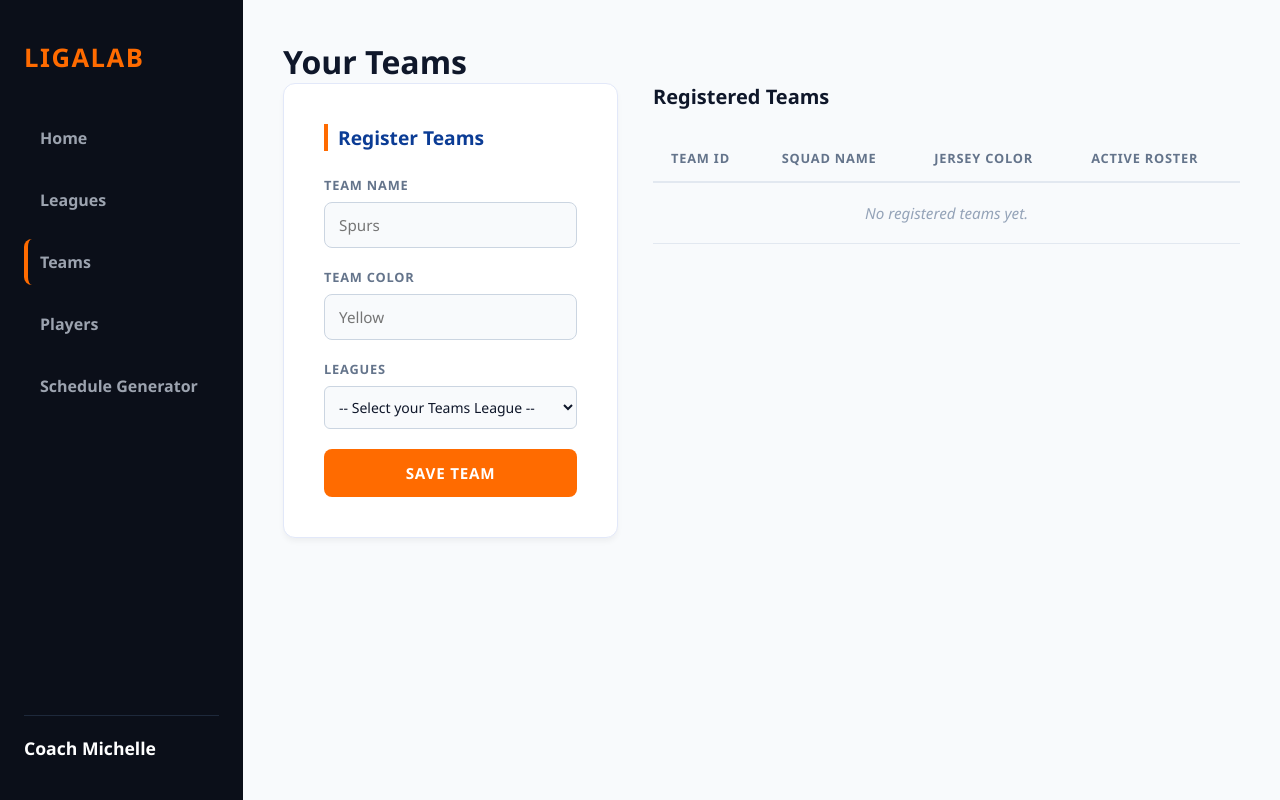
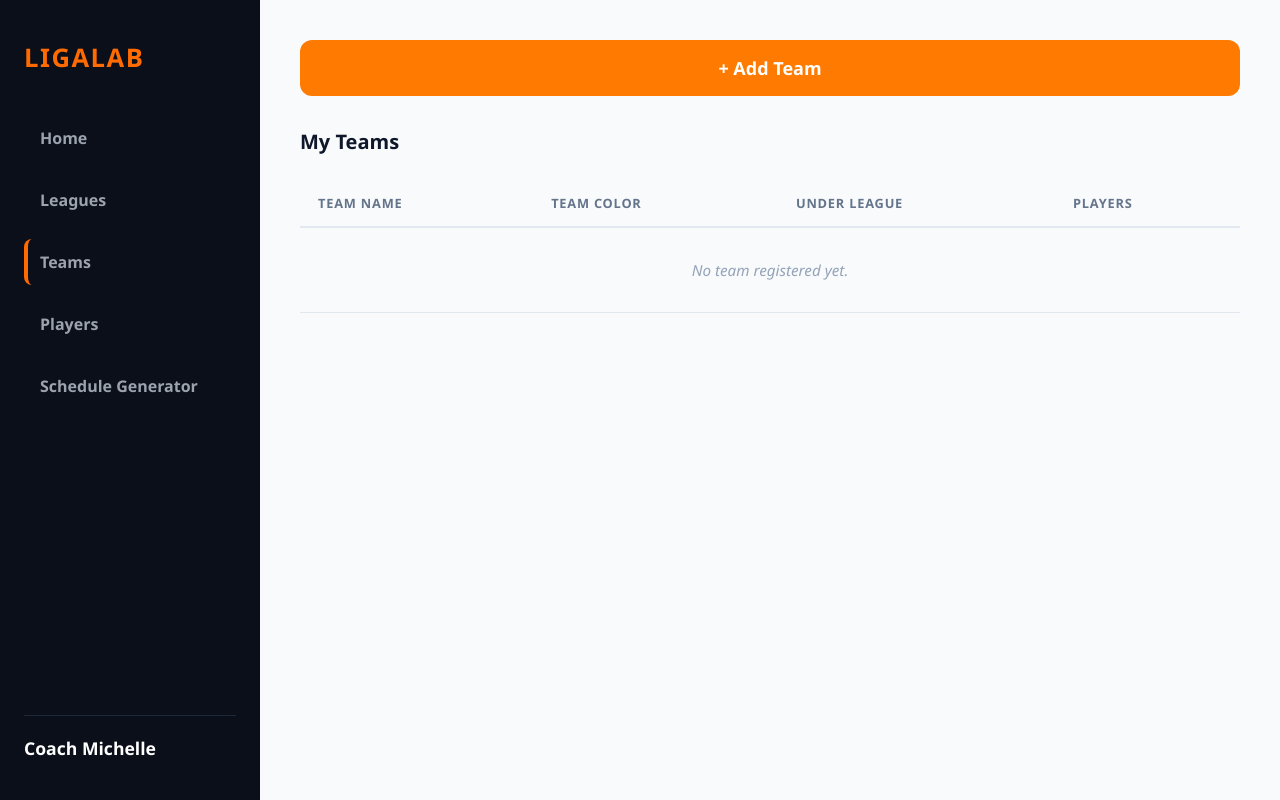
Before and after one commit to mdlcodes/LigaLab, a Flask app: page /teams in a window 1280 px wide. Run offline with Flask 3, Linux system fonts and the light colour scheme; parts of the project's set-up code (start-up, migrations or seed data) failed here and were passed over.

Commit message:
UI: Fix UI for the team section. Updated table for the team registered viewing.

```diff
--- a/templates/teams.html
+++ b/templates/teams.html
@@ -3,10 +3,9 @@
 <head>
     <meta charset="UTF-8">
     <meta name="viewport" content="width=device-width, initial-scale=1.0">
-        <title>LigaLab</title>
+    <title>LigaLab - Leagues</title>
     <link rel="stylesheet" href="{{ url_for('static', filename='style.css')}}">
 </head>
-
 <body class="dashboard-body">
     <div class="dashboard-wrapper">
         <aside class="sidebar">
@@ -18,79 +17,50 @@
                 <a href="{{ url_for('players')}}" class="menu-item">Players</a>
                 <a href="{{ url_for('schedules')}}" class="menu-item">Schedule Generator</a>
             </nav>
-
             <div class="sidebar-user-badge">Coach Michelle</div>
         </aside>
 
         <main class="dashboard-content">
-
-                <header>
-                <div class="welcome-block">
-                    <h1> Your Teams </h1>
-                </div>
-                </header>
-
-                <div class="control-deck">
-                    <div class="form-card">
-                        <h3>Register Teams</h3>
-                        <form action="{{ url_for('teams') }}" method="POST">
-
-                            <div class="input-group">
-                                <label for="team-name">Team Name</label>
-                                <input type="text" id="team-name" name="ligalab-team-name"  placeholder="Spurs">
-                            </div>
-
-                            <div class="input-group">
-                                <label for="team-color">Team Color</label>
-                                <input type="text" id="team-color" name="ligalab-team-color" placeholder="Yellow">
-                            </div>
-
-                            <div class="input-group">
-                                <labeL for="team-league">Leagues</labeL>
-                                <select id="team-league" name="ligalab-team-league" required >
-                                <option value="" disabled selected>-- Select your Teams League --</option>
-
-                                {%for league in leagues%}
-                                    <option value="{{ league.name }}">{{ league.name }} ({{ league.season }})</option>
-                                {% endfor %}
-                                </select>
-                            </div>
-                            <button type="submit" class="btn-primary-action">Save Team</button>
-                        </form>
+            <div class="action-header-row">
+                <a href="{{ url_for('create_league') }}" class="btn-add-hero">+ Add Team</a>
             </div>
 
             <div class="data-panel">
                 <div class="panel-header">
-                        <h3>Registered Teams</h3>
+                    <h3>My Teams</h3>
                 </div>
-
                 <table class="data-table">
                     <thead>
                         <tr>
-                                <th>Team ID</th>
-                                <th>Squad Name</th>
-                                <th>Jersey Color</th>
-                                <th>Active Roster</th>
+                            <th>Team Name</th>
+                            <th>Team Color</th>
+                            <th>Under League</th>
+                            <th>Players</th>
                         </tr>
                     </thead>
                     <tbody>
                         {% for team in teams %}
                         <tr>
-                                <td><strong>{{ team.id }}</strong></td>
-                                <td>{{ team.name }}</td>
+                            <td><strong>{{ team.name }}</strong></td>
                             <td>{{ team.color }}</td>
-                                <td><span style="color: #64749B; font-weight: 600;">{{ team.roster_size }} Players</span></td>
+                            <td>
+                                {% if team.league and team.league != 'Unassigned' %}
+                                    {{ team.league}}
+                                {% else %}
+                                    <span>Unassigned</span>
+                                {% endif %}
+                            </td>
+                            <td>{{ team.roster_size}}</td>
                         </tr>
                         {% else %}
                         <tr>
-                                <td colspan="4" style="text-align: center; color: #94A3B8; font-style: italic; padding: 20px;">
-                                            No registered teams yet.
-                                </td>
+                            <td colspan="5" style="text-align: center; color: #94A3B8; font-style: italic; padding: 32px;">No team registered yet.</td>
                         </tr>
                         {% endfor %}
                     </tbody>
                 </table>
             </div>
+        </main>
     </div>
-            </main>
+</body>
 </html>
```
Lines whose indentation alone changed are shown as unchanged.
